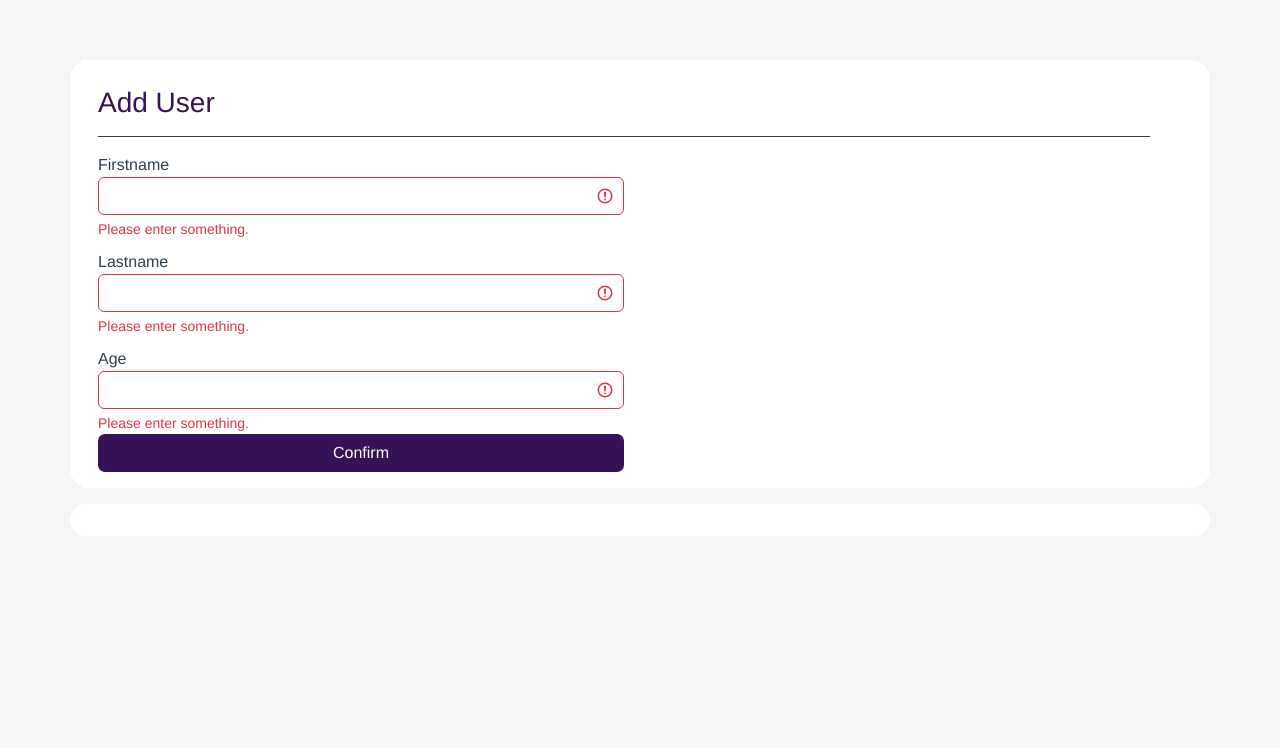
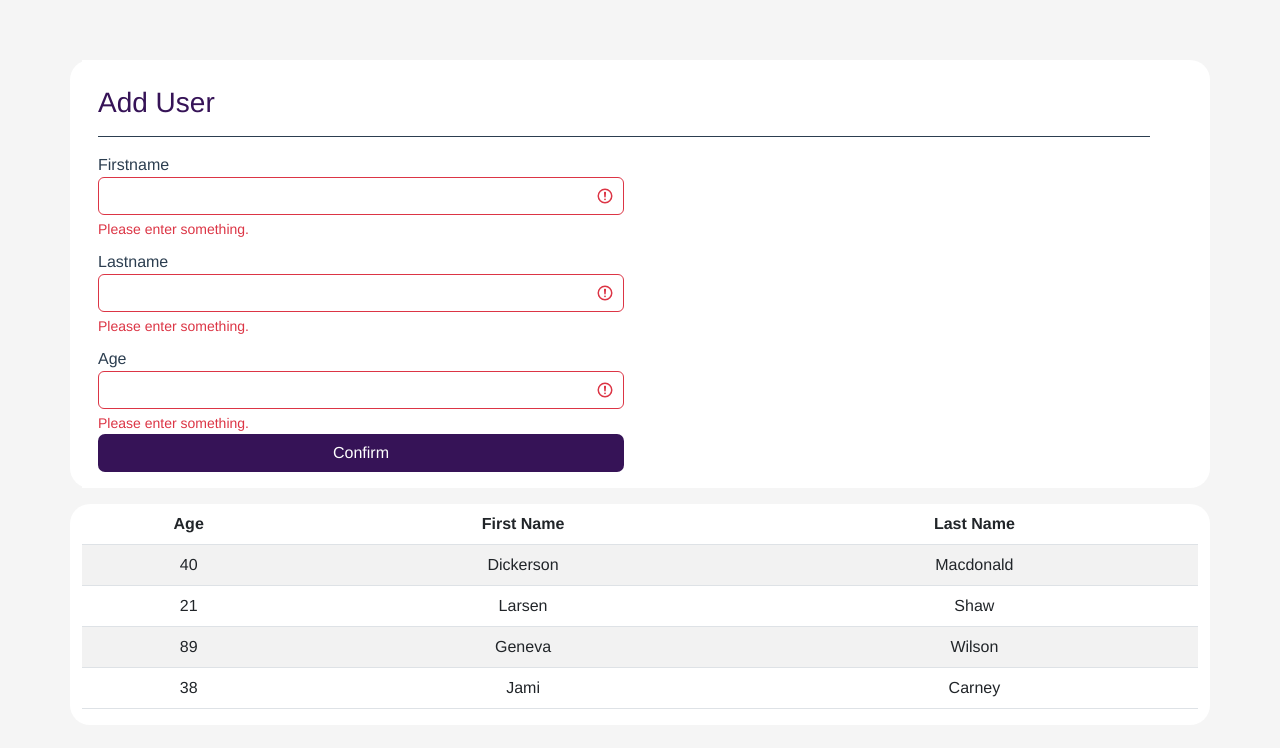
Before and after one commit to pnrmhcl/vueStudy, a Vue app: page / in a window 1280 px wide. Shown: the top 748 px of the page. Built offline with nearby package versions, Linux system fonts and the light colour scheme.

Commit message:
feature: list form data

```diff
--- a/src/components/ListForm.vue
+++ b/src/components/ListForm.vue
@@ -1,19 +1,28 @@
 <template>
   <div id="1" class="container">
-    <div class="form">
-      <div class="d-grid gap-2"></div>
+    <div class="d-grid gap-2">
+      <div>
+        <b-table striped hover :items="items"></b-table>
+      </div>
     </div>
   </div>
 </template>
 
+<script>
+export default {
+  data() {
+    return {
+      items: [
+        { age: 40, first_name: "Dickerson", last_name: "Macdonald" },
+        { age: 21, first_name: "Larsen", last_name: "Shaw" },
+        { age: 89, first_name: "Geneva", last_name: "Wilson" },
+        { age: 38, first_name: "Jami", last_name: "Carney" },
+      ],
+    };
+  },
+};
+</script>
 <style>
-.form {
-  background-color: #ffff;
-  padding: 1em;
-  margin-bottom: 1em;
-  width: 50%;
-}
-
 .container {
   width: 100%;
   background-color: #ffff;
```
